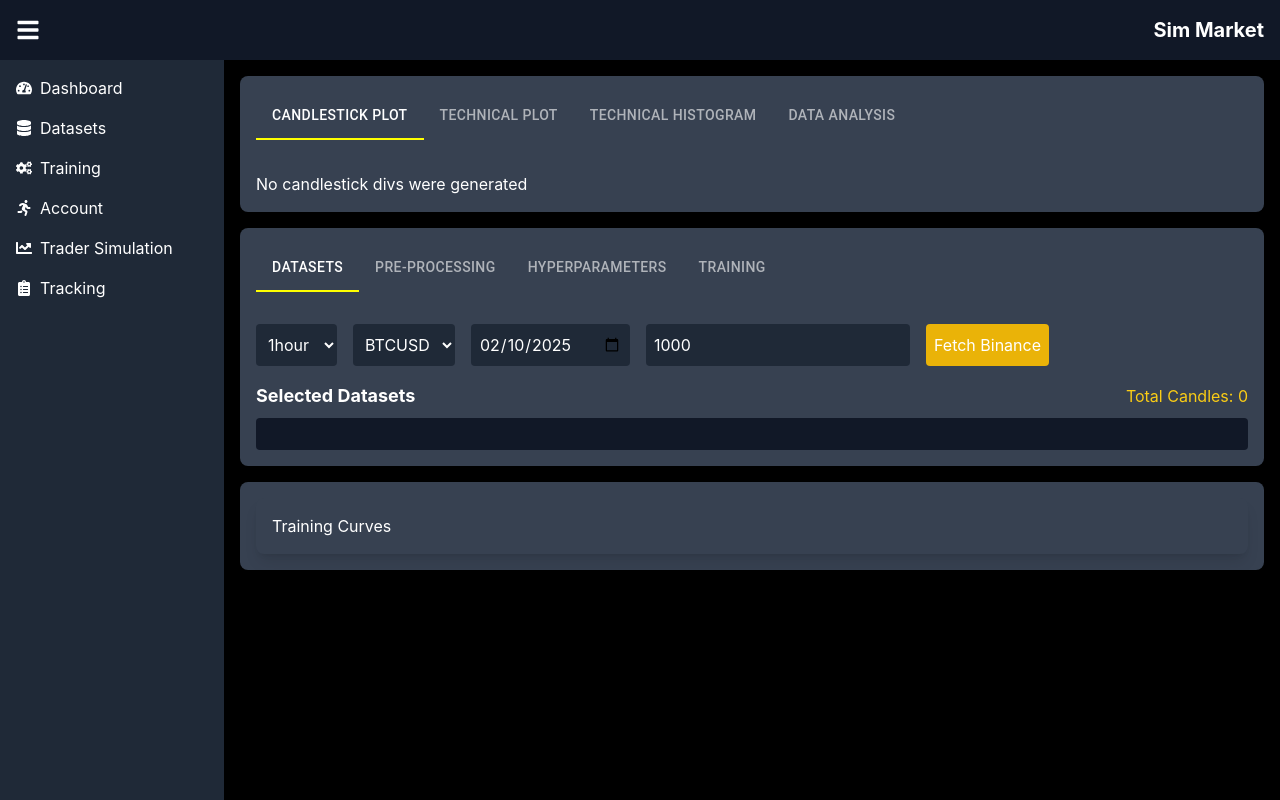
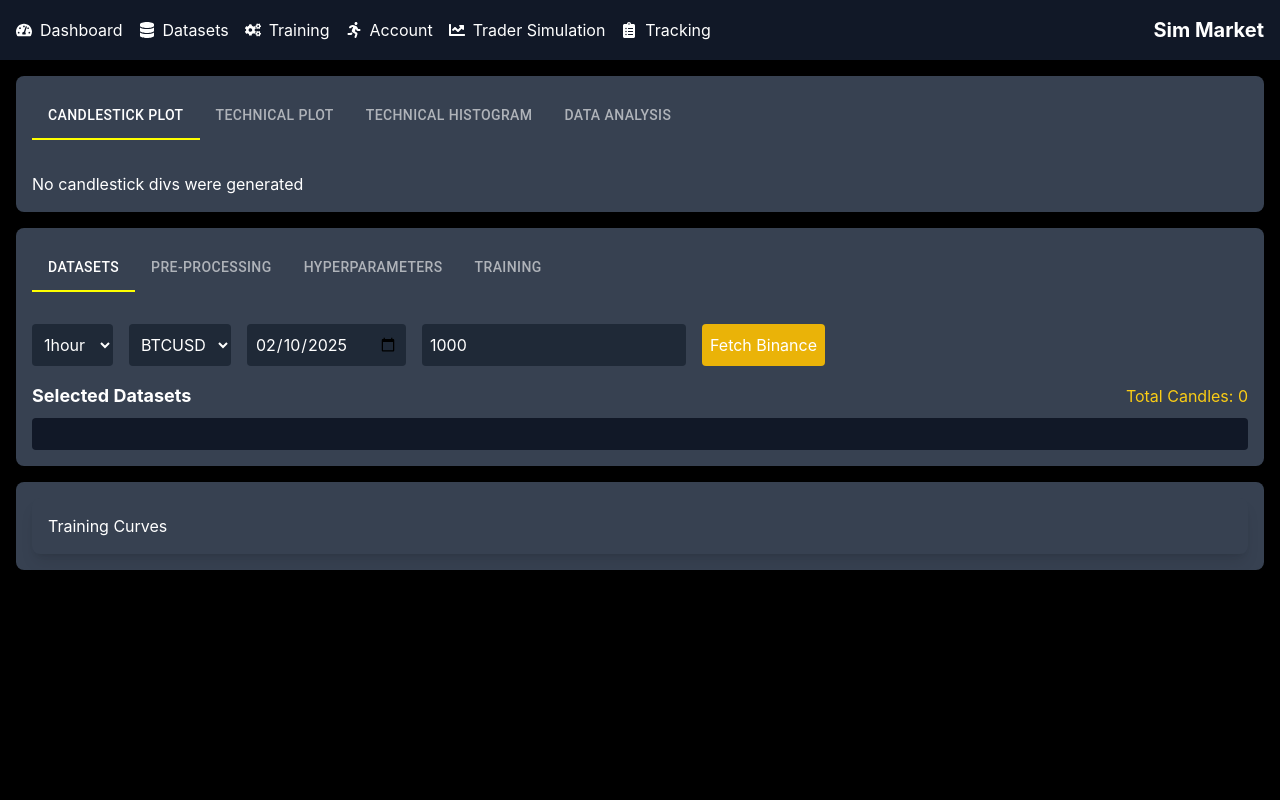
Before and after one commit to Microcosmos22/sim-market, a React (Create React App) app: page / in a window 1280 px wide. Built offline with nearby package versions, Linux system fonts and the light colour scheme.

Commit message:
Menu now in header

```diff
--- a/src/App.js
+++ b/src/App.js
@@ -25,53 +25,43 @@ const App = () => {
   <div className="h-screen bg-black text-white flex flex-col overflow-y-auto">
     {/* Header Bar */}
     <header className="bg-gray-900 p-4 flex items-center justify-between shadow-md">
-        <button onClick={() => setIsMenuOpen(!isMenuOpen)} className="text-white text-2xl">
-          <FaBars />
+
+
+      {/* Menu Links */}
+      <div className="flex space-x-4">
+        <button onClick={() => setActiveMenu("Dashboard")} className="text-white hover:text-yellow-400 flex items-center gap-2">
+          <FaTachometerAlt /> Dashboard
         </button>
+        <button onClick={() => setActiveMenu("Datasets")} className="text-white hover:text-yellow-400 flex items-center gap-2">
+          <FaDatabase /> Datasets
+        </button>
+        <button onClick={() => setActiveMenu("Training")} className="text-white hover:text-yellow-400 flex items-center gap-2">
+          <FaCogs /> Training
+        </button>
+        <button onClick={() => setActiveMenu("Account")} className="text-white hover:text-yellow-400 flex items-center gap-2">
+          <FaRunning /> Account
+        </button>
+        <button onClick={() => setActiveMenu("Trader Simulation")} className="text-white hover:text-yellow-400 flex items-center gap-2">
+          <FaChartLine /> Trader Simulation
+        </button>
+        <button onClick={() => setActiveMenu("Tracking")} className="text-white hover:text-yellow-400 flex items-center gap-2">
+          <FaClipboardList /> Tracking
+        </button>
+      </div>
       <h1 className="text-xl font-bold">Sim Market</h1>
     </header>
 
     {/* Main Content */}
     <div className="flex flex-1 overflow-auto">
-        {/* Expandable Menu Panel */}
-        {isMenuOpen && (
-          <motion.div
-            className="bg-gray-800 w-56 p-4 flex flex-col gap-4 overflow-y-auto"
-            initial={{ x: -200 }}
-            animate={{ x: 0 }}
-            transition={{ duration: 0.3 }}
-          >
-            <button className="text-white hover:text-yellow-400 flex items-center gap-2" onClick={() => setActiveMenu("Dashboard")}>
-              <FaTachometerAlt /> Dashboard
-            </button>
-            <button className="text-white hover:text-yellow-400 flex items-center gap-2" onClick={() => setActiveMenu("Datasets")}>
-              <FaDatabase /> Datasets
-            </button>
-            <button className="text-white hover:text-yellow-400 flex items-center gap-2" onClick={() => setActiveMenu("Training")}>
-              <FaCogs /> Training
-            </button>
-            <button className="text-white hover:text-yellow-400 flex items-center gap-2" onClick={() => setActiveMenu("Account")}>
-              <FaRunning /> Account
-            </button>
-            <button className="text-white hover:text-yellow-400 flex items-center gap-2" onClick={() => setActiveMenu("Trader Simulation")}>
-              <FaChartLine /> Trader Simulation
-            </button>
-            <button className="text-white hover:text-yellow-400 flex items-center gap-2" onClick={() => setActiveMenu("Tracking")}>
-              <FaClipboardList /> Tracking
-            </button>
-          </motion.div>
-        )}
-
       {/* Main Panels */}
       <div className="flex-1 flex flex-col gap-4 p-4 overflow-y-auto">
         {activeMenu === "Training" && (
           <>
             {/* Upper Panels */}
-              <UpperPanel chosen_data = {chosen_data} />
+            <UpperPanel chosen_data={chosen_data} />
 
             {/* Left Panels */}
             <CenterPanel setResponseTrain={setResponseTrain} setChosenData={setChosenData} />
-
 
             {/* Right Panel */}
             <div className="bg-gray-700 p-4 shadow-lg rounded-lg">
@@ -83,6 +73,7 @@ const App = () => {
     </div>
   </div>
 );
+
 };
 
 export default App;
```
Lines whose indentation alone changed are shown as unchanged.
